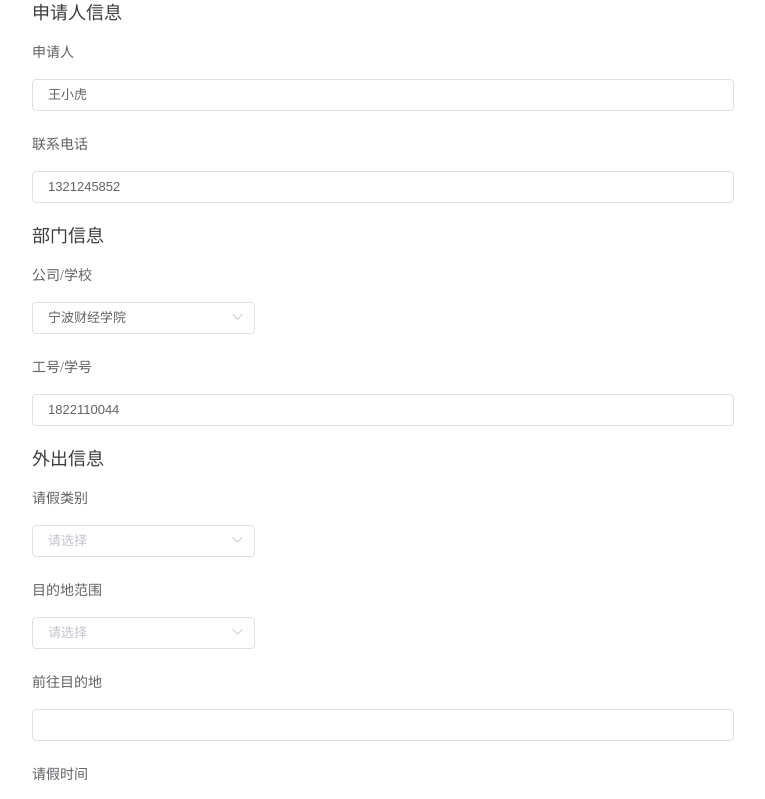
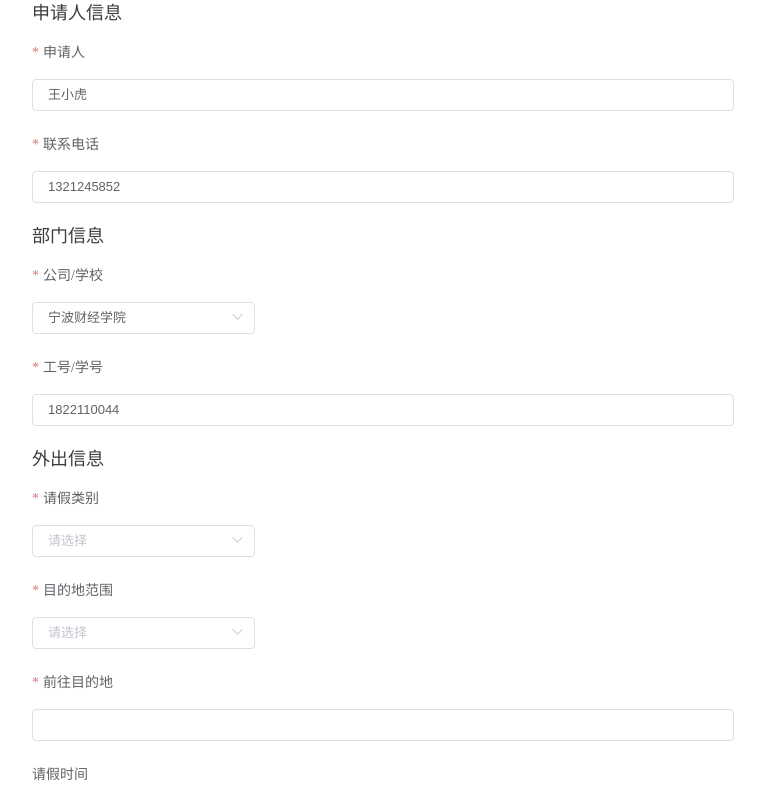
Before and after one commit to aa1111111/zzysbishe, a Vue app: page /Epidemic-prevention-web/gooutIndex in a window 1280 px wide. Shown: the part 460-1259 px from the top of the page, without its empty margins (257-1022 px from the left). Built offline with nearby package versions, Linux system fonts and the light colour scheme; what @jiaminghi/data-view would draw is missing.

Commit message:
'登陆页面注释删除一下'

```diff
--- a/src/views/DailyClock/userDailyIndex.vue
+++ b/src/views/DailyClock/userDailyIndex.vue
@@ -1,68 +1,88 @@
 <template>
   <div class="box">
-    <el-page-header @back="goBack">
-</el-page-header>
+    <el-page-header @back="goBack"> </el-page-header>
     <div class="title">
-      <h2>全员健康每日打卡</h2></div>
+      <h2>全员健康每日打卡</h2>
+    </div>
     <div class="img">
-      <img src="../../assets/public_images/Daily.jpg" alt=""/>
+      <img src="../../assets/public_images/Daily.jpg" alt="" />
     </div>
     <div class="jz">
-
       <p class="zs">
         每天健康打卡报平安，请填写今日健康打卡。所有信息仅用于组织了解员工身体状况，不会泄露作他用。
       </p>
       <p class="rq">日期：2021年11月22日</p>
 
-      <el-form ref="form" :model="form" label-position="top" label-width="80px">
-        <el-form-item label="1.目前所在地区">
-<v-distpicker :province="form.addressprovince" :city="form.addresscity" :area="form.address__dist" @selected="onSelected"></v-distpicker>
-</el-form-item>
-        <el-form-item label="2.过去21天是否健康（如果21天内有过发烧情况，请选择有发烧、咳嗽等症状）">
+      <el-form ref="form" :model="form" label-position="top" label-width="80px" :rules="rules">
+        <el-form-item label="1.目前所在地区" prop="area">
+          <v-distpicker
+            :province="form.addressprovince"
+            :city="form.addresscity"
+            :area="form.address__dist"
+            @selected="onSelected"
+          ></v-distpicker>
+        </el-form-item>
+        <el-form-item
+          label="2.过去21天是否健康（如果21天内有过发烧情况，请选择有发烧、咳嗽等症状）"
+          prop="a"
+        >
           <el-radio-group v-model="form.a">
             <el-radio label="健康"></el-radio>
             <el-radio label="有发烧、咳嗽等症状"></el-radio>
           </el-radio-group>
         </el-form-item>
-        <el-form-item label="3.过去21天是否有涉及中高风险地区的旅居史">
+        <el-form-item label="3.过去21天是否有涉及中高风险地区的旅居史" prop="b">
           <el-radio-group v-model="form.b">
             <el-radio label="否"></el-radio>
             <el-radio label="是，过去21天有涉及中风险地区旅居史"></el-radio>
             <el-radio label="是，过去21天有涉及高风险地区/封闭管理"></el-radio>
           </el-radio-group>
         </el-form-item>
-        <el-form-item label="4.过去21天是否有国外或港台的旅居史">
-          <el-radio-group v-model="form.c">'
+        <el-form-item label="4.过去21天是否有国外或港台的旅居史" prop="c">
+          <el-radio-group v-model="form.c"
+            >'
             <el-radio label="否"></el-radio>
             <el-radio label="是"></el-radio>
           </el-radio-group>
         </el-form-item>
-        <el-form-item label="5.过去21天是否接触过新型冠状病毒确诊患者/无症状感染者/核酸检测为阳性者">
+        <el-form-item
+          label="5.过去21天是否接触过新型冠状病毒确诊患者/无症状感染者/核酸检测为阳性者"
+          prop="d"
+        >
           <el-radio-group v-model="form.d">
             <el-radio label="否"></el-radio>
             <el-radio label="是"></el-radio>
           </el-radio-group>
         </el-form-item>
-        <el-form-item label="6.目前是否被所在街道/社区等部门要求居家/集中隔离">
+        <el-form-item
+          label="6.目前是否被所在街道/社区等部门要求居家/集中隔离"
+          prop="e"
+        >
           <el-radio-group v-model="form.e">
             <el-radio label="否"></el-radio>
             <el-radio label="是"></el-radio>
           </el-radio-group>
         </el-form-item>
-        <el-form-item label="7.目前是否是新型冠状病毒阳性（确诊）患者/正处于疑似待排查期间或曾是新型冠状病毒确诊患者/无症状感染者痊愈不足90天">
+        <el-form-item
+          label="7.目前是否是新型冠状病毒阳性（确诊）患者/正处于疑似待排查期间或曾是新型冠状病毒确诊患者/无症状感染者痊愈不足90天"
+          prop="f"
+        >
           <el-radio-group v-model="form.f">
             <el-radio label="否"></el-radio>
             <el-radio label="是"></el-radio>
           </el-radio-group>
         </el-form-item>
-        <el-form-item label="8.是否有病愈/隔离期满/涉及风险地区行程后，通过核酸检测（未诊断阳性或未被隔离的同学请选择“未检测”，检测结果未出前请选择“未检测”）">
+        <el-form-item
+          label="8.是否有病愈/隔离期满/涉及风险地区行程后，通过核酸检测（未诊断阳性或未被隔离的同学请选择“未检测”，检测结果未出前请选择“未检测”）"
+          prop="g"
+        >
           <el-radio-group v-model="form.g">
             <el-radio label="未检测（含不需要检测）"></el-radio>
             <el-radio label="已通过"></el-radio>
             <el-radio label="未通过"></el-radio>
           </el-radio-group>
         </el-form-item>
-        <el-form-item label="9.是否已接种新冠疫苗">
+        <el-form-item label="9.是否已接种新冠疫苗" prop="h">
           <el-radio-group v-model="form.h">
             <el-radio label="未注射新冠疫苗"></el-radio>
             <el-radio label="未完成，但已注射部分阶段新冠疫苗"></el-radio>
@@ -88,16 +108,45 @@ export default {
   data() {
     return {
       form: {
-        addressprovince:"浙江省",
-        addresscity:"宁波市",
-        address__dist:"鄞州区"
+        addressprovince: "浙江省",
+        addresscity: "宁波市",
+        address__dist: "鄞州区",
       },
-      gai:null,
+      gai: null,
+      rules:{
+        area: [
+            { required: true, message: '请选择', trigger: 'change' },
+          ],
+        a: [
+            { required: true, message: '请选择', trigger: 'change' },
+          ],
+          b: [
+            { required: true, message: '请选择', trigger: 'change' }
+          ],
+          c: [
+            { required: true, message: '请选择', trigger: 'change' }
+          ],
+          d: [
+            { required: true, message: '请选择', trigger: 'change' }
+          ],
+          e: [
+            { required: true, message: '请选择', trigger: 'change' }
+          ],
+          f: [
+            { required: true, message: '请选择', trigger: 'change' }
+          ],
+          g: [
+            { required: true, message: '请选择', trigger: 'change' }
+          ],
+          h: [
+            { required: true, message: '请选择', trigger: 'change' }
+          ]
+      }
     };
   },
   mounted() {
     this.gai = this.$route.query.gai;
-    console.log(this.gai)
+    console.log(this.gai);
   },
   methods: {
     onSubmit() {
@@ -107,14 +156,14 @@ export default {
       });
     },
     goBack() {
-        this.$router.go(-1)
-      },
+      this.$router.go(-1);
+    },
     onSelected(data) {
-      this.form.addressprovince = data.province.value
-      this.form.addresscity = data.city.value
-      this.form.addressdist = data.area.value
-    }
-  }
+      this.form.addressprovince = data.province.value;
+      this.form.addresscity = data.city.value;
+      this.form.addressdist = data.area.value;
+    },
+  },
 };
 </script>
 <style scoped>
@@ -133,21 +182,21 @@ export default {
   margin: 0 auto;
   width: 65%;
 }
-.zs{
+.zs {
   font-size: smaller;
   padding-bottom: 13px;
   color: dimgrey;
 }
-.title{
+.title {
   color: #994a8e;
   padding-top: 20px;
   text-align: center;
-  padding-bottom:15px;
+  padding-bottom: 15px;
 }
-.rq{
+.rq {
   padding-bottom: 10px;
 }
-.btn{
+.btn {
   text-align: center;
   padding-top: 20px;
 }
--- a/src/views/ReturnPage/returnIndex.vue
+++ b/src/views/ReturnPage/returnIndex.vue
@@ -15,28 +15,28 @@
     </el-row>
     <!-- <h2 class="title">复工申请</h2> -->
     <div class="jz">
-      <el-form ref="form" :model="form" label-position="top" label-width="80px">
-        <el-form-item label="申请人">
+      <el-form ref="form" :model="form" label-position="top" label-width="80px" :rules="rules">
+        <el-form-item label="申请人" prop="name">
           <el-input v-model="form.name"></el-input>
         </el-form-item>
-        <el-form-item label="联系电话">
+        <el-form-item label="联系电话" prop="phone">
           <el-input v-model="form.phone"></el-input>
         </el-form-item>
-        <el-form-item label="公司/学校">
+        <el-form-item label="公司/学校" prop="region">
           <el-select v-model="form.region" placeholder="请选择公司/学校">
             <el-option label="宁波财经学院" value="shanghai"></el-option>
             <el-option label="浙江万里学院" value="beijing"></el-option>
             <el-option label="宁波大学" value="qq"></el-option>
           </el-select>
         </el-form-item>
-        <el-form-item label="工号/学号">
+        <el-form-item label="工号/学号" prop="idcard">
           <el-input v-model="form.idcard"></el-input>
         </el-form-item>
 
         <!-- <el-form-item label="申请内容">
           <el-input v-model="form.goout"></el-input>
         </el-form-item> -->
-        <el-form-item label="申请时间">
+        <el-form-item label="申请时间" prop="date1">
           <el-date-picker
             type="date"
             placeholder="选择日期"
@@ -72,6 +72,23 @@ export default {
         idcard:"1822110044"
       },
       gai: null,
+      rules:{
+        name: [
+            { required: true, message: '请输入', trigger: 'blur' },
+          ],
+        phone: [
+            { required: true, message: '请输入', trigger: 'blur' },
+          ],
+          region: [
+            { required: true, message: '请选择', trigger: 'change' }
+          ],
+          idcard: [
+            { required: true, message: '请输入', trigger: 'blur' }
+          ],
+          date1: [
+            { required: true, message: '请输入', trigger: 'change' }
+          ],
+      }
     };
   },
   mounted() {
--- a/src/views/gooutPage/gooutIndex.vue
+++ b/src/views/gooutPage/gooutIndex.vue
@@ -15,42 +15,42 @@
       <div class="jz">
       <p class="zs">申请人信息</p>
 
-      <el-form ref="form" :model="form" label-position="top" label-width="80px">
-        <el-form-item label="申请人">
+      <el-form ref="form" :model="form" label-position="top" label-width="80px" :rules="rules">
+        <el-form-item label="申请人" prop="name">
     <el-input v-model="form.name"></el-input>
   </el-form-item>
-        <el-form-item label="联系电话">
+        <el-form-item label="联系电话" prop="phone">
     <el-input v-model="form.phone"></el-input>
   </el-form-item>
 
 <p class="zs">部门信息</p>
-  <el-form-item label="公司/学校">
+  <el-form-item label="公司/学校" prop="region">
     <el-select v-model="form.region" placeholder="请选择公司/学校">
       <el-option label="宁波财经学院" value="shanghai"></el-option>
       <el-option label="浙江万里学院" value="beijing"></el-option>
       <el-option label="宁波大学" value="qq"></el-option>
     </el-select>
   </el-form-item>
-  <el-form-item label="工号/学号">
+  <el-form-item label="工号/学号" prop="idcard">
     <el-input v-model="form.idcard"></el-input>
   </el-form-item>
 
 <p class="zs">外出信息</p>
-<el-form-item label="请假类别">
+<el-form-item label="请假类别" prop="lb">
     <el-select v-model="form.lb" placeholder="请选择">
       <el-option label="事假" value="shanghai"></el-option>
       <el-option label="病假" value="beijing"></el-option>
       <el-option label="公假" value="qq"></el-option>
     </el-select>
   </el-form-item>
-  <el-form-item label="目的地范围">
+  <el-form-item label="目的地范围" prop="mdd">
     <el-select v-model="form.mdd" placeholder="请选择">
       <el-option label="宁波市内" value="shanghai"></el-option>
       <el-option label="浙江省内宁波市外" value="beijing"></el-option>
       <el-option label="浙江省外" value="qq"></el-option>
     </el-select>
   </el-form-item>
-  <el-form-item label="前往目的地">
+  <el-form-item label="前往目的地" prop="goout">
     <el-input v-model="form.goout"></el-input>
   </el-form-item>
   <el-form-item label="请假时间">
@@ -61,11 +61,11 @@
     <el-col :span="11">
       <el-time-picker placeholder="选择时间" v-model="form.date2" style="width: 100%;"></el-time-picker>
     </el-col></el-form-item>
-<el-form-item label="天数">
+<el-form-item label="天数" prop="day">
     <el-input v-model="form.day"></el-input>
   </el-form-item>
 
-  <el-form-item label="外出事由">
+  <el-form-item label="外出事由" prop="desc">
     <el-input type="textarea" v-model="form.desc"></el-input>
   </el-form-item>
 
@@ -94,6 +94,35 @@ export default {
         idcard:"1822110044"
       },
       gai:null,
+      rules:{
+        name: [
+            { required: true, message: '请输入', trigger: 'blur' },
+          ],
+        phone: [
+            { required: true, message: '请输入', trigger: 'blur' },
+          ],
+          region: [
+            { required: true, message: '请选择', trigger: 'change' }
+          ],
+          idcard: [
+            { required: true, message: '请输入', trigger: 'blur' }
+          ],
+          lb: [
+            { required: true, message: '请选择', trigger: 'change' }
+          ],
+          mdd: [
+            { required: true, message: '请选择', trigger: 'change' }
+          ],
+          goout: [
+            { required: true, message: '请输入', trigger: 'blur' }
+          ],
+          day: [
+            { required: true, message: '请输入', trigger: 'blur' }
+          ],
+          desc: [
+            { required: true, message: '请输入', trigger: 'blur' }
+          ]
+      }
     };
   },
   mounted() {
--- a/src/views/identityPage/identityIndex.vue
+++ b/src/views/identityPage/identityIndex.vue
@@ -116,10 +116,10 @@ export default {
           { required: true, message: "请输入身份证号", trigger: "blur" },
         ],
         area: [
-          { required: true, message: "请选择所在地区", trigger: "blur" },
+          { required: true, message: "请选择所在地区", trigger: "change" },
         ],
         unit: [
-          { required: true, message: "请选择所在单位", trigger: "blur" },
+          { required: true, message: "请选择所在单位", trigger: "change" },
         ],
         number: [
           { required: true, message: "请输入学号/工号", trigger: "blur" },
```
Also changed, not shown: src/views/DailyClock/userDailyList.vue (+87 -51 lines), src/views/login/index.vue (+14 -13 lines).
